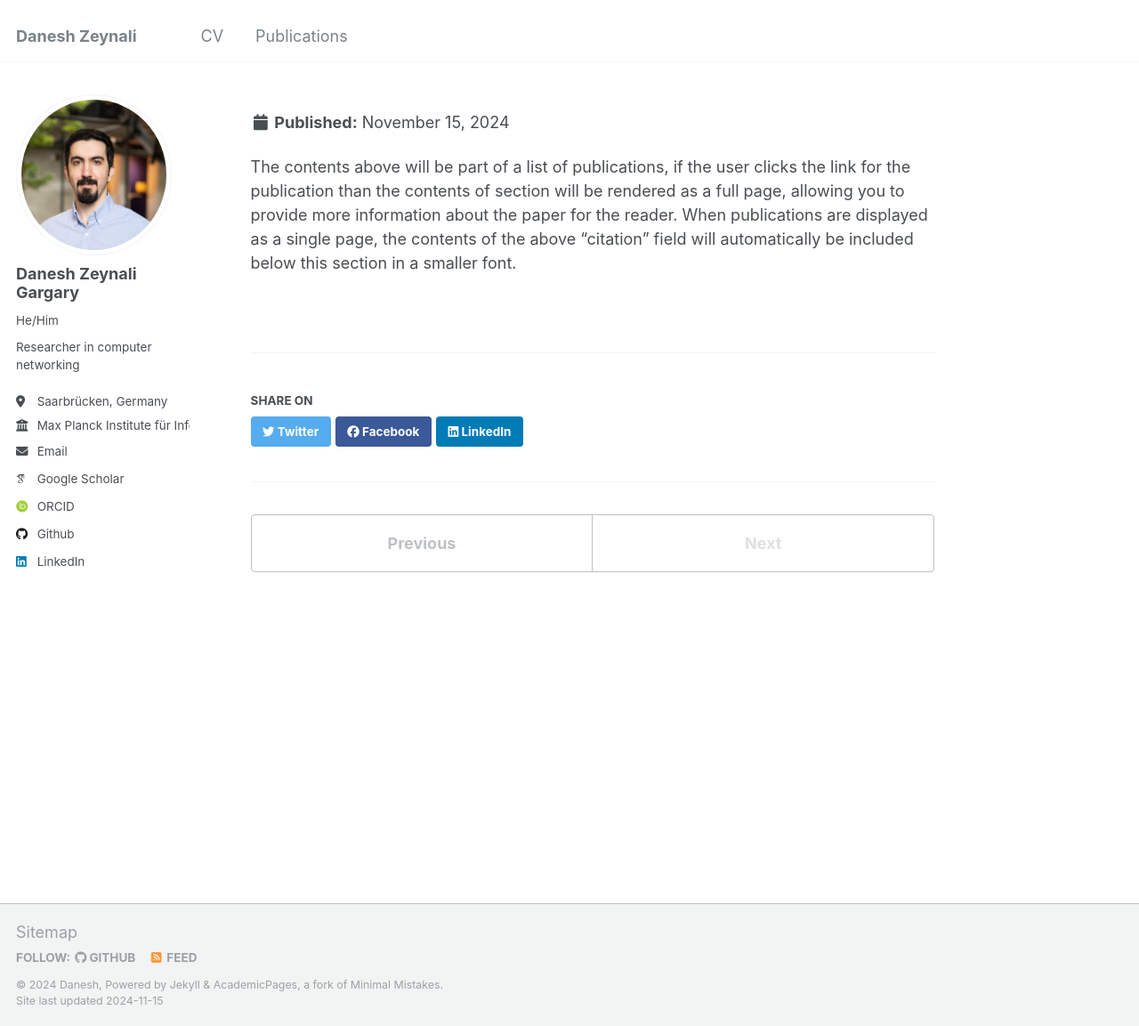
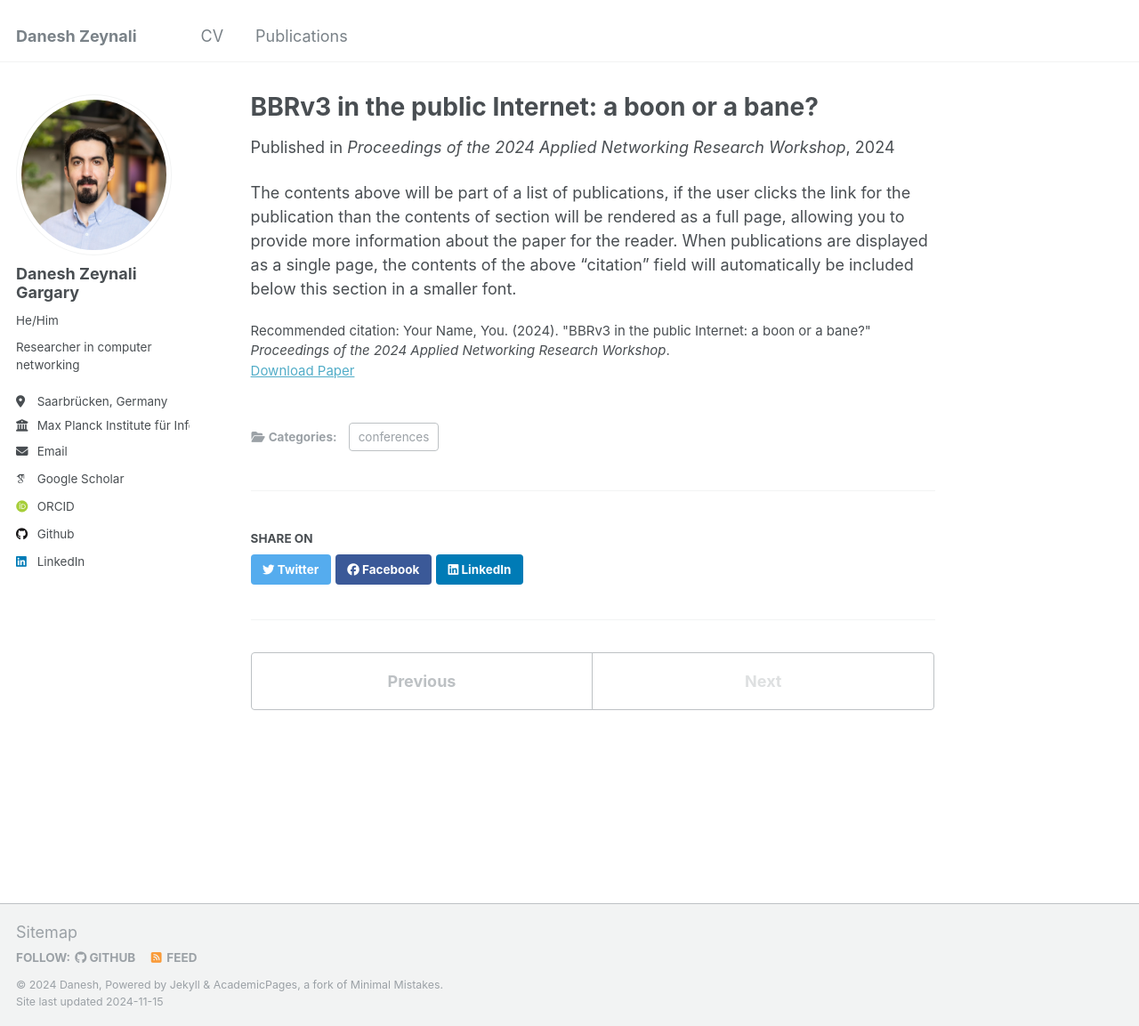
Before and after one commit to daneshzg/CV, a Jekyll site: the page built from _publications/2024-02-17-paper-title-number-4.md, in a window 1280 px wide and 1153 px high. Shown: the whole window at 89% size. Built offline with Jekyll 4.4.1, drawn with Linux system fonts in a browser that asks for light colours; some web fonts are replaced.

Commit message:
Update 2024-02-17-paper-title-number-4.md

```diff
--- a/_publications/2024-02-17-paper-title-number-4.md
+++ b/_publications/2024-02-17-paper-title-number-4.md
@@ -3,10 +3,11 @@ title: "BBRv3 in the public Internet: a boon or a bane?"
 collection: publications
 category: conferences
 permalink: /publication/2024-ANRW-BBRv3
-excerpt: 'The third version of the Bottleneck-Bandwidth and Round-trip (BBR) algorithm, BBRv3, is now the default CCA for all of the public Internet traffic from google.com and YouTube. In this work, we built upon our prior work and examine BBRv3's ability to coexist with Cubic flows by taking loss, in the form of explicit congestion notification (ECN) signals, into account. Our evaluations reveal that, when ECN is enabled, a single BBRv3 flow can acquire more than ~99% of the bandwidth even when competing with five Cubic flows. Our findings have crucial implications for using BBRv3 in the public Internet.'
+excerpt: "The third version of the Bottleneck-Bandwidth and Round-trip (BBR) algorithm, BBRv3, is now the default CCA for all of the public Internet traffic from google.com and YouTube. In this work, we build upon our prior work and examine BBRv3's ability to coexist with Cubic flows by taking loss, in the form of explicit congestion notification (ECN) signals, into account. Our evaluations reveal that, when ECN is enabled, a single BBRv3 flow can acquire more than ~99% of the bandwidth even when competing with five Cubic flows. Our findings have crucial implications for using BBRv3 in the public Internet."
 date: 2024-02-17
-venue: 'Proceedings of the 2024 Applied Networking Research Workshop'
-citation: 'Your Name, You. (2024). &quot;Paper Title Number 3.&quot; <i>GitHub Journal of Bugs</i>. 1(3).'
+venue: "Proceedings of the 2024 Applied Networking Research Workshop"
+paperurl: "http://academicpages.github.io/files/paper3.pdf"
+citation: "Your Name, You. (2024). \"BBRv3 in the public Internet: a boon or a bane?\" <i>Proceedings of the 2024 Applied Networking Research Workshop</i>."
 ---
 
 The contents above will be part of a list of publications, if the user clicks the link for the publication than the contents of section will be rendered as a full page, allowing you to provide more information about the paper for the reader. When publications are displayed as a single page, the contents of the above "citation" field will automatically be included below this section in a smaller font.
```
